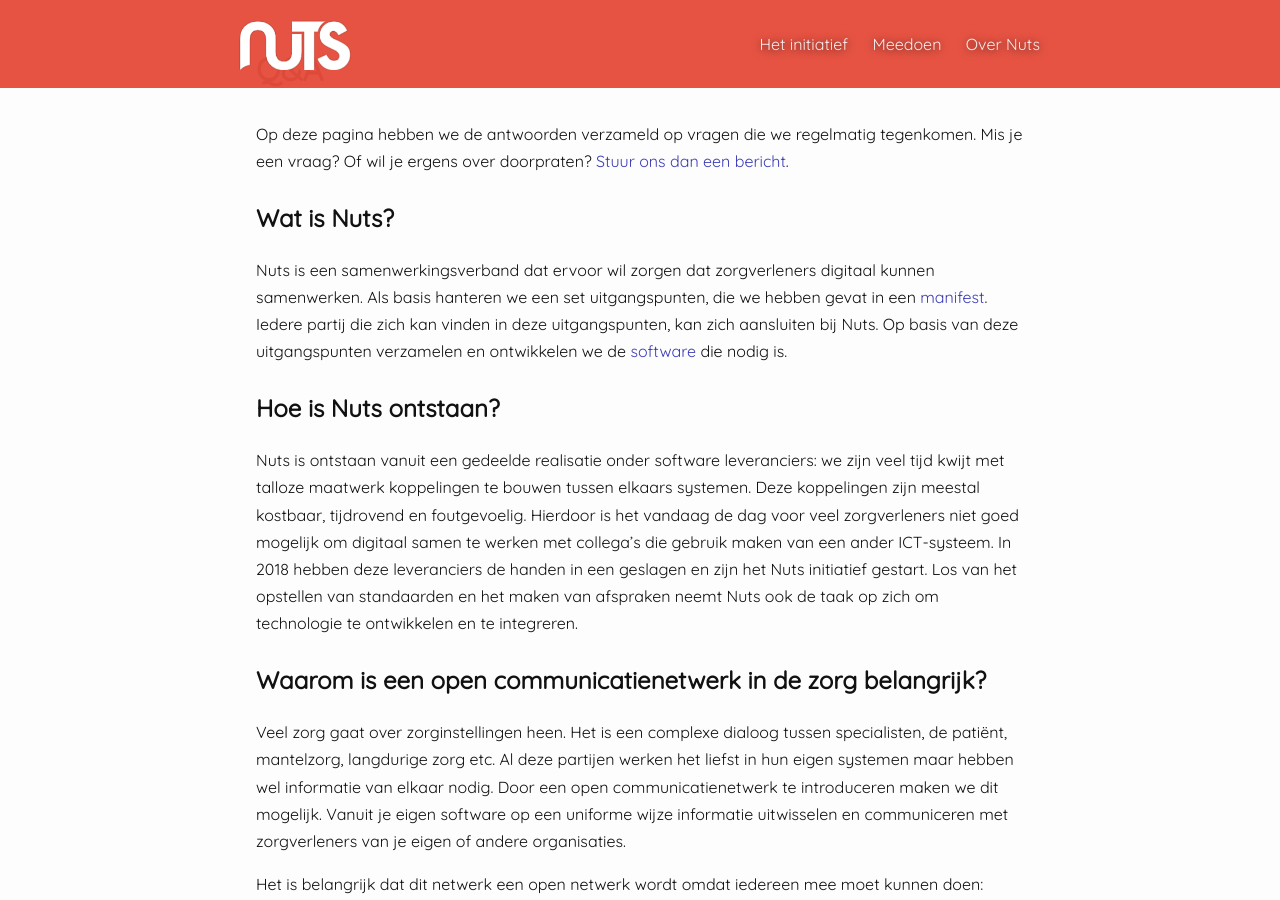
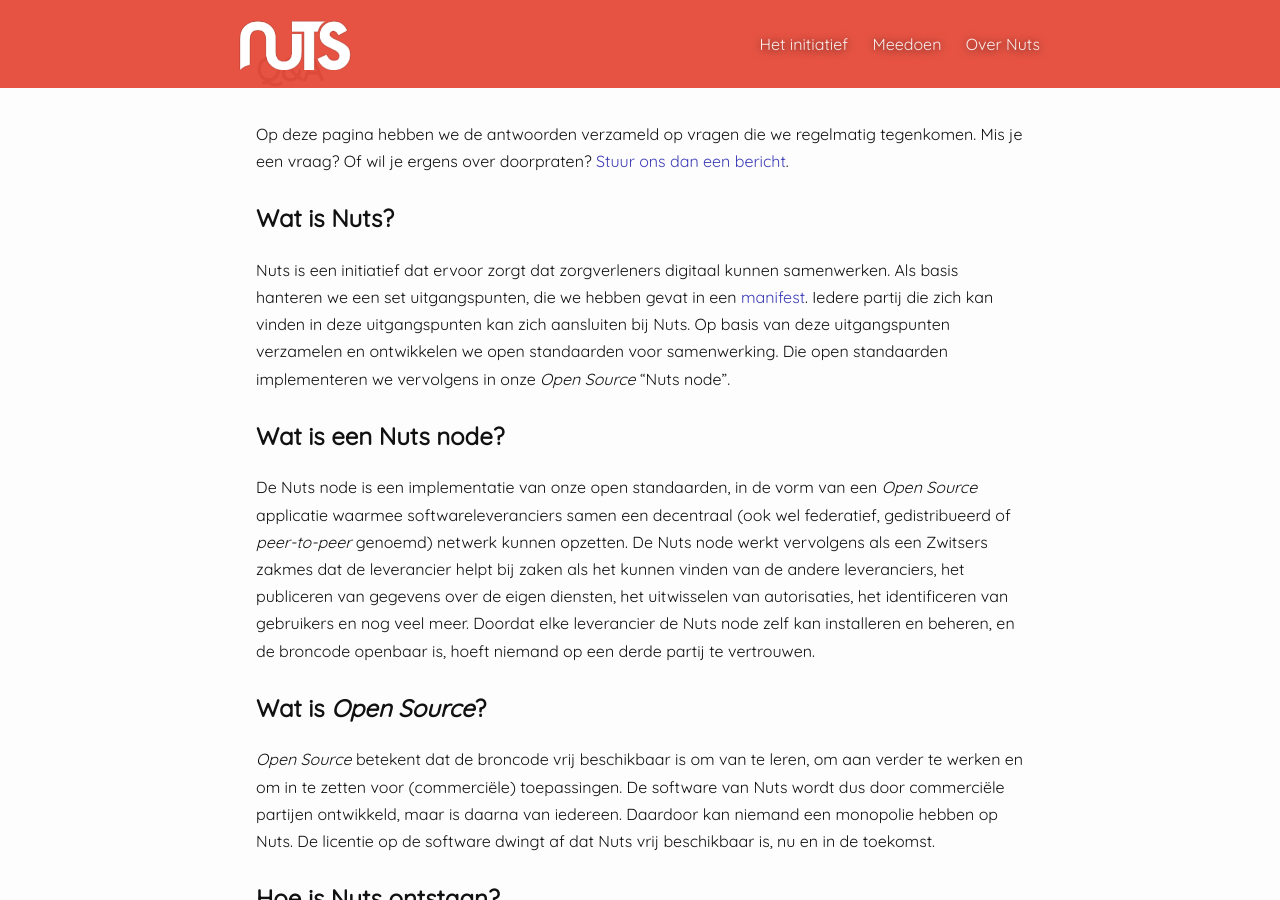
Before and after one commit to nuts-foundation/nuts-webpresence, a Jekyll site: the page built from q-and-a.md, in a window 1280 px wide and 900 px high, scrolled down 444 px. Built offline with Jekyll 4.4.1, drawn with Linux system fonts in a browser that asks for light colours; some of the changed text lies outside the part shown.

Commit message:
Update Q&A

```diff
--- a/q-and-a.md
+++ b/q-and-a.md
@@ -6,44 +6,126 @@
 
 # Q&A
 
-Op deze pagina hebben we de antwoorden verzameld op vragen die we regelmatig tegenkomen. Mis je een vraag? Of wil je ergens over doorpraten? [Stuur ons dan een bericht](/contact).
+Op deze pagina hebben we de antwoorden verzameld op vragen die we regelmatig
+tegenkomen. Mis je een vraag? Of wil je ergens over doorpraten? [Stuur ons dan
+een bericht](/contact).
 
 ## Wat is Nuts?
 
-Nuts is een samenwerkingsverband dat ervoor wil zorgen dat zorgverleners digitaal kunnen samenwerken. Als basis hanteren we een set uitgangspunten, die we hebben gevat in een [manifest](/manifest). Iedere partij die zich kan vinden in deze uitgangspunten, kan zich aansluiten bij Nuts. Op basis van deze uitgangspunten verzamelen en ontwikkelen we de [software](/software) die nodig is.
+Nuts is een initiatief dat ervoor zorgt dat zorgverleners digitaal kunnen
+samenwerken. Als basis hanteren we een set uitgangspunten, die we hebben gevat
+in een [manifest](/manifest). Iedere partij die zich kan vinden in deze
+uitgangspunten kan zich aansluiten bij Nuts. Op basis van deze uitgangspunten
+verzamelen en ontwikkelen we open standaarden voor samenwerking. Die open
+standaarden implementeren we vervolgens in onze _Open Source_ "Nuts node".
+
+## Wat is een Nuts node?
+
+De Nuts node is een implementatie van onze open standaarden, in de vorm van een
+_Open Source_ applicatie waarmee softwareleveranciers samen een decentraal (ook
+wel federatief, gedistribueerd of _peer-to-peer_ genoemd) netwerk kunnen
+opzetten. De Nuts node werkt vervolgens als een Zwitsers zakmes dat de
+leverancier helpt bij zaken als het kunnen vinden van de andere leveranciers,
+het publiceren van gegevens over de eigen diensten, het uitwisselen van
+autorisaties, het identificeren van gebruikers en nog veel meer. Doordat elke
+leverancier de Nuts node zelf kan installeren en beheren, en de broncode
+openbaar is, hoeft niemand op een derde partij te vertrouwen.
+
+## Wat is _Open Source_?
+
+_Open Source_ betekent dat de broncode vrij beschikbaar is om van te leren, om
+aan verder te werken en om in te zetten voor (commerciële) toepassingen. De
+software van Nuts wordt dus door commerciële partijen ontwikkeld, maar is daarna
+van iedereen. Daardoor kan niemand een monopolie hebben op Nuts. De licentie op
+de software dwingt af dat Nuts vrij beschikbaar is, nu en in de toekomst.
 
 ## Hoe is Nuts ontstaan?
 
-Nuts is ontstaan vanuit een gedeelde realisatie onder software leveranciers: we zijn veel tijd kwijt met talloze maatwerk koppelingen te bouwen tussen elkaars systemen. Deze koppelingen zijn meestal kostbaar, tijdrovend en foutgevoelig. Hierdoor is het vandaag de dag voor veel zorgverleners niet goed mogelijk om digitaal samen te werken met collega's die gebruik maken van een ander ICT-systeem. In 2018 hebben deze leveranciers de handen in een geslagen en zijn het Nuts initiatief gestart. Los van het opstellen van standaarden en het maken van afspraken neemt Nuts ook de taak op zich om technologie te ontwikkelen en te integreren.
+Nuts is ontstaan vanuit een gedeelde realisatie onder softwareleveranciers: we
+zijn veel tijd kwijt met het bouwen van talloze maatwerk koppelingen tussen onze
+systemen. Deze koppelingen zijn meestal kostbaar, tijdrovend en foutgevoelig en
+worden daardoor in een veel te laag tempo ontwikkeld. Hierdoor is het voor veel
+zorgverleners niet goed mogelijk om digitaal samen te werken met collega's die
+gebruik maken van een ander ICT-systeem. In 2018 hebben deze leveranciers de
+handen in één geslagen en zijn het Nuts initiatief gestart.
 
 ## Waarom is een open communicatienetwerk in de zorg belangrijk?
 
-Veel zorg gaat over zorginstellingen heen. Het is een complexe dialoog tussen specialisten, de patiënt, mantelzorg, langdurige zorg etc. Al deze partijen werken het liefst in hun eigen systemen maar hebben wel informatie van elkaar nodig. Door een open communicatienetwerk te introduceren maken we dit mogelijk. Vanuit je eigen software op een uniforme wijze informatie uitwisselen en communiceren met zorgverleners van je eigen of andere organisaties.
+Veel zorg gaat over zorginstellingen heen. Het is een complexe dialoog tussen
+specialisten, de patiënt, mantelzorg, langdurige zorg etc. Al deze partijen
+werken het liefst in hun eigen systemen maar hebben wel informatie van elkaar
+nodig. Door een open communicatienetwerk te introduceren maken we dit mogelijk:
+vanuit je eigen software op een uniforme wijze informatie uitwisselen en
+communiceren met zorgverleners van andere organisaties en de patiënt.
 
-Het is belangrijk dat dit netwerk een open netwerk wordt omdat iedereen mee moet kunnen doen: zowel de grote ziekenhuizen als de kleine zorgonderneming met 4 clienten. Door rekening te houden met zowel grote als kleine organisaties denken we na over zowel capaciteit als hele lage kosten voor deelname. Zo blijft het netwerk voor iedereen beschikbaar.
-Bekijk ons [manifest](/manifest) op onze website voor de andere uitgangspunten.
+Het is belangrijk dat dit netwerk een open netwerk is omdat iedereen mee moet
+kunnen doen: zowel de grote ziekenhuizen als de kleine zorgonderneming met vier
+clienten. Zo blijft het netwerk voor iedereen beschikbaar. Bekijk ons
+[manifest](/manifest) op onze website voor de andere uitgangspunten.
 
 ## Waarom zouden softwareleveranciers zich bij jullie moeten aansluiten?
 
-ICT leveranciers in de zorg staan allemaal voor dezelfde uitdaging: het leggen van een digitaal lijntje met elke andere leverancier. Deze koppelingen leggen we nu vaak één-op-één tussen twee leveranciers, wat kostbaar, tijdrovend en foutgevoelig is. Een softwarepakket onderhoudt al snel tien tot honderd verschillende koppelingen met andere leveranciers. Op basis van de Nuts uitgangspunten zal er een gemeenschappelijke technische basis ontstaan waardoor het voor leveranciers veel makkelijker en goedkoper wordt om een koppeling te realiseren. Daardoor kan er meer energie gestoken worden in belangrijkere zaken, zoals een goede procesondersteuning. Dat resulteert uiteindelijk in veel betere producten waarmee de zorg beter kan samenwerken.
+ICT leveranciers in de zorg staan allemaal voor dezelfde uitdaging: het leggen
+van een digitaal lijntje met elke andere leverancier. Deze koppelingen leggen we
+nu vaak één-op-één tussen twee leveranciers, wat kostbaar, tijdrovend en
+foutgevoelig is. Een softwarepakket onderhoudt al snel tientallen tot honderden
+verschillende koppelingen met andere leveranciers. Door gebruik te maken van de
+open standaarden en de technologie van Nuts wordt het voor leveranciers veel
+makkelijker en goedkoper om een koppeling te realiseren, en gaan koppelingen
+technisch steeds meer op dezelfde manier.
+
+Daardoor kan er meer energie gestoken worden in belangrijkere zaken, zoals een
+goede procesondersteuning. Dat resulteert uiteindelijk in veel betere producten
+waarmee de zorg beter kan samenwerken, en waarmee de softwareleverancier zijn
+positie kan versterken.
 
 ## Wat is het verdienmodel?
 
-Nuts is een samenwerkingsverband van softwareleveranciers en heeft daarom ook geen verdienmodel. Door samen te werken aan een gedeelde infrastructuur pakt elke leverancier een deel van de rekening op. Dit laat zich terugbetalen in lagere kosten voor het bouwen en beheren van koppelingen. Ook verbeter je jouw positie als leverancier door betere procesondersteuning voor jouw gebruikers te bieden. Er is uiteraard wel een kostenmodel, aangezien iedere aangesloten partij de eigen Nuts node zal beheren.
+Nuts heeft geen verdienmodel.
+
+Er is wel een kostenmodel: iedere aangesloten leverancier beheert zijn eigen
+Nuts node. Doorontwikkeling vindt plaats op basis van de behoefte van partijen
+om gegevensuitwisselingen te realiseren.
+
+Door samen te werken aan een gedeelde infrastructuur pakt elke leverancier een
+deel van de rekening op. Dit laat zich terugbetalen in lagere kosten voor het
+bouwen en beheren van koppelingen en het verbeteren van de procesondersteuning
+voor gebruikers.
+
+De [stichting Nuts](/stichting) heeft geen winstoogmerk, bestuursleden worden
+niet betaald voor hun werkzaamheden bij de stichting en de inkomsten van de
+stichting bestaan uit donaties, subsidies en voor een heel klein deel uit het
+geven van workshops en de verkoop van promotiemateriaal.
 
 ## Hoe gaat het straks werken voor gebruikers?
 
-Zowel de patiënt als de zorgmedewerker zal niet direct met Nuts werken. De patiënt krijgt een Persoonlijke gezondheidsomgeving (PGO) zoals dat nu door [MedMij](https://medmij.nl) wordt uitgewerkt. Ook de medewerker blijft gewoon zelf een software leverancier kiezen voor de procesondersteuning. Op de achtergrond zullen gegevens tussen deze systemen worden uitgewisseld met behulp van Nuts. Het voordeel hiervan is dat patiënten toestemmingen één keer op uniforme wijze kunnen vastleggen in bijvoorbeeld hun PGO. Zowel de patient als het netwerk van zorgverleners kunnen meedoen in de dialoog. Dat is het voordeel van een universele infrastructuur.
+Zowel de patiënt als de zorgmedewerker zal niet direct met Nuts werken. De
+patiënt behoudt zijn patiëntportaal of Persoonlijke gezondheidsomgeving (PGO,
+zie [MedMij](https://medmij.nl)). Ook de zorginstelling blijft gewoon zelf een
+softwareleverancier kiezen voor haar procesondersteuning. Op de achtergrond
+zullen gegevens tussen deze systemen in toenemende mate worden uitgewisseld met
+behulp van Nuts. De gebruiker zal daar in veel gevallen weinig van merken,
+behalve dat de processen meer uniform worden, koppelingen sneller gerealiseerd
+worden en met meer organisaties kan worden samengewerkt.
 
-## Waarom is er niet al zoiets als Nuts?
+## Waarom was er niet al zoiets als Nuts?
 
-Deels omdat Nuts een kind van deze tijd is. We zien in de laatste jaren een aantal trends:
-* Het digitaal samenwerken in de zorg wordt steeds belangrijker.
-* Er is een steeds grotere behoeften aan systemen die privacy van de burgers kunnen waarborgen.
-* De technologie om decentraal en veilig informatie uit te wisselen wordt steeds volwassener.
+Deels omdat Nuts een kind van deze tijd is. We zien in de laatste jaren een
+aantal trends:
 
-De bovenstaande punten vragen om een nieuwe aanpak en maken dat wij als leveranciers nu dit initiatief hebben opgestart. Iets wat een aantal jaren geleden nog niet mogelijk was.
+  * Het digitaal samenwerken in de zorg wordt steeds belangrijker;
+  * Er is een steeds grotere behoeften aan systemen die privacy van de burger
+    echt waarborgen;
+  * De technologie om decentraal en veilig informatie uit te wisselen wordt
+    volwassen.
 
-En deels misschien ook omdat het business model vrij lastig is. Het is een probleem waar iedereen last van heeft, maar zodra je er geld voor gaat vragen versnippert de markt en bereik je dus niet je doel. Dus moeten we dit pre-concurrentieel met elkaar oplossen.
+Daarnaast omdat het "businessmodel" van een initiatief zoals Nuts erg lastig is
+gebleken. Zoals hierboven gesteld heeft Nuts geen verdienmodel. Want zodra
+samenwerking wordt verkocht als een commercieel product versnippert de markt
+waardoor je maar met een deel van de zorg kunt samenwerken, en bereik je dus
+niet je doel. Het heeft wat tijd nodig gehad voordat de realisatie ontstond dat
+we dit dus pre-concurrentieel en non-commercieel moesten gaan organiseren.
 
-Dat gezegd hebbende: Nuts bestaat natuurlijk niet in een vacuum. Veel mensen zetten zich al in om onderdelen van dit probleem op te lossen, en daar maken wij natuurlijk dankbaar gebruik van. Wij pakken alleen die onderdelen op die volgens ons onderbelicht zijn gebleven, en waarvoor je elkaar echt nodig hebt.
+Dat gezegd hebbende: Nuts bestaat natuurlijk niet in een vacuum. Veel mensen
+zetten zich al jaren in om onderdelen van deze problemen op te lossen, en daar
+maken wij heel dankbaar gebruik van.
```
